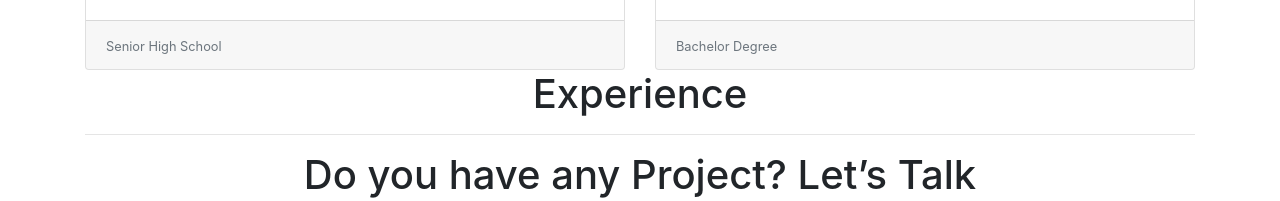
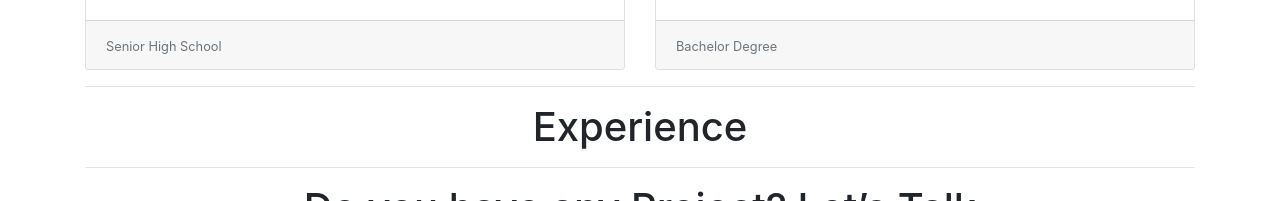
Before and after one commit to refifh/web-react, a React (Create React App) app: page / in a window 1280 px wide. Shown: the part 1276-1477 px from the top of the page. Built offline with nearby package versions, Linux system fonts and the light colour scheme.

Commit message:
nothing to do. tomorrow i'll finish it

```diff
--- a/src/Component/experience.js
+++ b/src/Component/experience.js
@@ -4,7 +4,7 @@ import { Container } from 'react-bootstrap';
 const Pengalaman = () => {
     return (
         <div>
-            <Container id='pengalaman'>
+            <Container id='pengalaman'><hr/>
                 <h1 Text style={{textAlignVertical: "center",textAlign: "center"}}>Experience</h1>
             </Container>
         </div>
```
